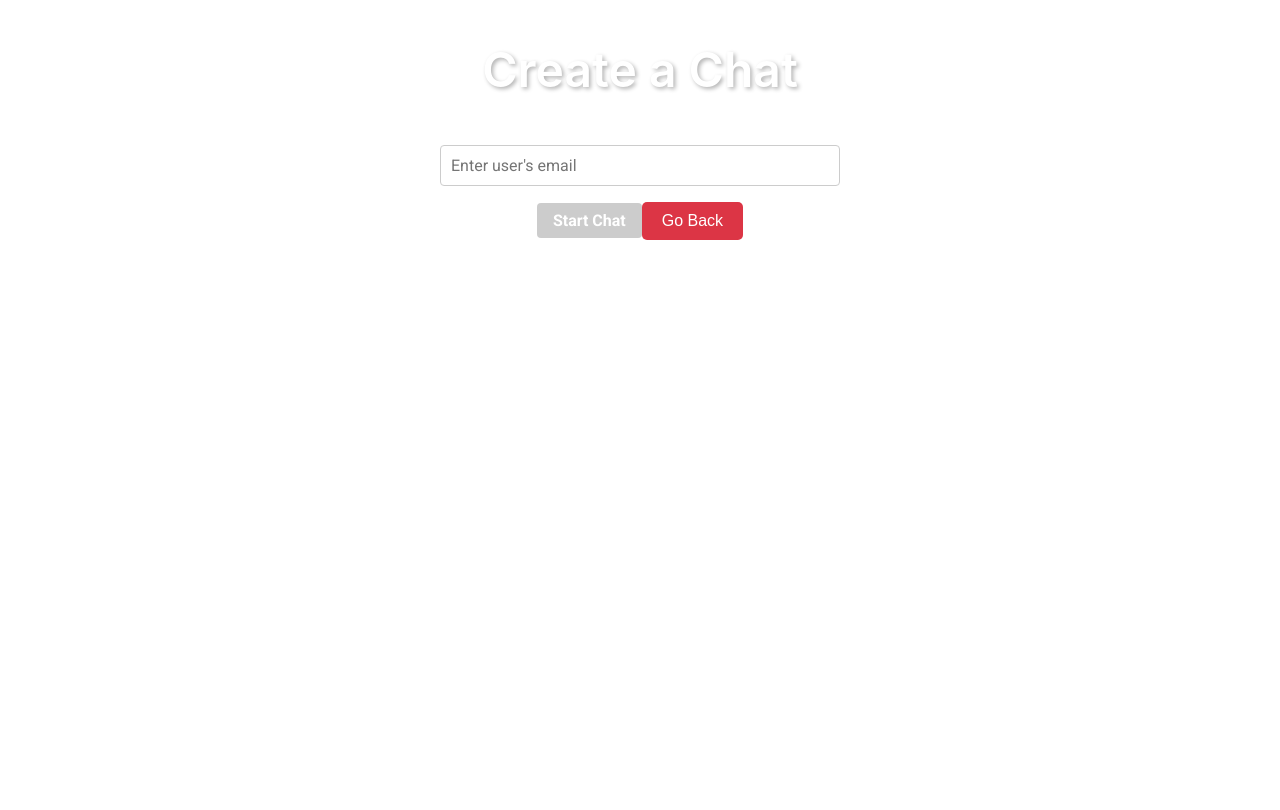
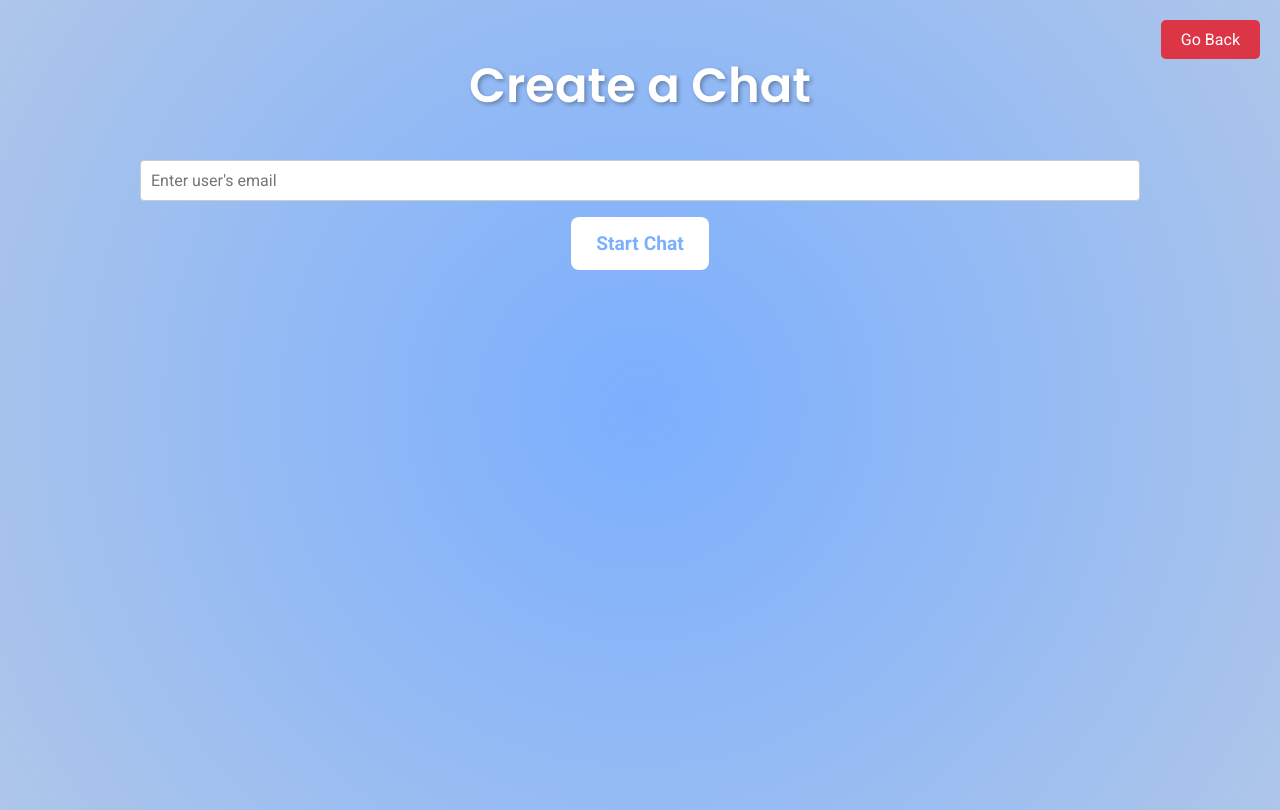
Before and after one commit to tn82596/ChitChat, a React (Create React App) app: page /create-chat in a window 1280 px wide. Built offline with nearby package versions, Linux system fonts and the light colour scheme; no server answers.

Commit message:
updated create chat page 1

```diff
--- a/src/styles/CreateChat.css
+++ b/src/styles/CreateChat.css
@@ -2,29 +2,69 @@
 
 .create-chat {
   text-align: center;
-    margin: 2rem auto;
-    max-width: 400px;
+  margin: 0 auto;
+  max-width: 100%;
+  min-height: 100vh;
+  background: radial-gradient(circle, #7baffe, #aec6e9); /* Circular gradient from center */
+  font-family: 'Poppins', sans-serif;
+  display: flex;
+  flex-direction: column;
+  justify-content: flex-start; /* Aligns the content to the top */
+  align-items: center; /* Centers the content horizontally */
+  position: relative; /* Added for positioning the Go Back button */
+  padding-top: 10px; /* Reduced padding at the top to bring content closer */
 }
 
 .create-chat-input {
-    width: 100%;
   padding: 0.5rem;
-    margin: 1rem 0;
+  margin: 0.5rem 0; /* Reduced margin to bring input closer to title */
   border: 1px solid #ccc;
   border-radius: 4px;
 }
 
 .create-chat-button {
-    padding: 0.5rem 1rem;
-    background-color: #007bff;
-    color: white;
+  padding: 15px 25px;
+  font-size: 1.2rem;
+  font-family: 'Roboto', sans-serif; /* Use Roboto for the button text */
+  font-weight: 600; /* A slightly bolder font weight for better legibility */
   border: none;
-    border-radius: 4px;
+  border-radius: 8px; /* Rounded corners for a softer look */
   cursor: pointer;
+  transition: background-color 0.3s ease, transform 0.3s ease;
+  margin: 0.5rem;
 }
 
-  .create-chat-button:disabled {
-    background-color: #ccc;
+.create-chat-button {
+  background-color: white;
+  color: #7baffe; /* Light blue text color */
+}
+
+/* Hover effects for the login button */
+.create-chat-button:hover {
+  transform: scale(1.05); /* Slight zoom-in effect */
+}
+
+.create-chat-button:active {
+  transform: scale(0.98); /* Slight zoom-out effect on click */
+}
+
+.go-back-button {
+  position: absolute; /* Absolute positioning to place it at the top right */
+  top: 20px; /* Adjust the distance from the top */
+  right: 20px; /* Adjust the distance from the right */
+  font-family: 'Roboto', sans-serif; /* Use Roboto for the button text */
+  font-weight: 400;
+  padding: 10px 20px;
+  background-color: #ffffff; /* Set to red */
+  color: rgb(241, 86, 86);
+  border: none;
+  border-radius: 8px;
+  cursor: pointer;
+  font-size: 16px;
+}
+
+.go-back-button:hover {
+  transform: scale(1.05); /* Darker red on hover */
 }
 
 .error-message {
```
Lines whose indentation alone changed are shown as unchanged.
